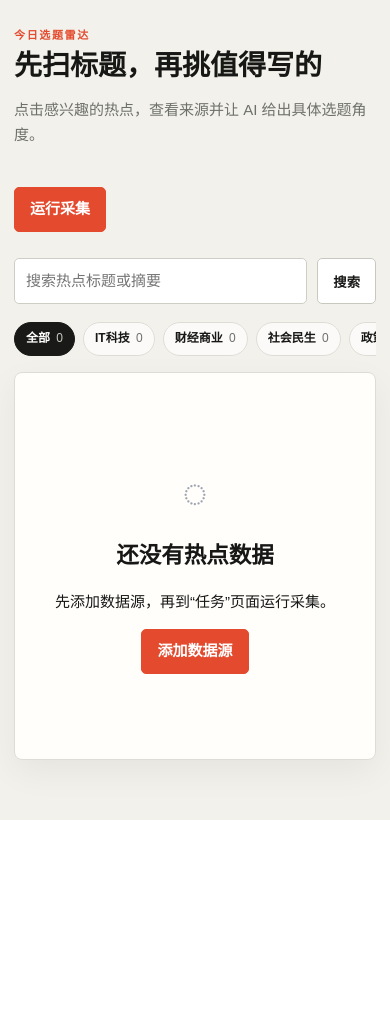
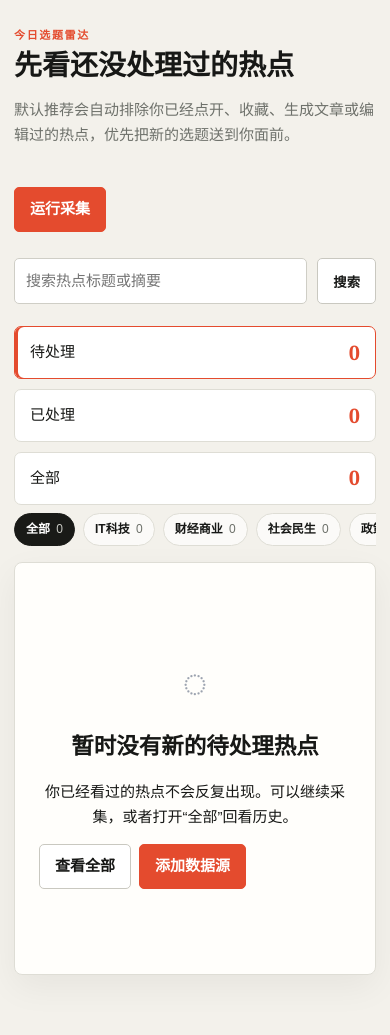
Before and after one commit to fjy566/Content-idea-workflow, a FastAPI app: page / in a window 390 px wide. Shown: the part 89-1124 px from the top of the page. Before the commit the page ends 909 px from the top, so only its background shows below. Run offline with FastAPI, Linux system fonts and the light colour scheme.

Commit message:
feat: prioritize unhandled topic recommendations

```diff
--- a/app/routes/dashboard.py
+++ b/app/routes/dashboard.py
@@ -11,10 +11,12 @@ from ..db import get_db
 from ..categories import CATEGORY_OPTIONS, categorize_topic
 from ..models import Topic
 from ..repositories import get_setting
+from ..topic_status import handled_topic_expression, unhandled_topic_expression
 from ..web import templates
 
 
 router = APIRouter()
+TOPIC_SCOPE_LABELS = {"pending": "待处理", "handled": "已处理", "all": "全部"}
 
 
 @router.get("/", response_class=HTMLResponse)
@@ -22,40 +24,69 @@ def dashboard(
     request: Request,
     q: str = Query(default=""),
     category: str = Query(default=""),
+    scope: str = Query(default="pending"),
     page: int = Query(default=1, ge=1),
     db: Session = Depends(get_db),
 ):
     page_size = 30
     active_category = category if category in CATEGORY_OPTIONS else ""
-    filters = [Topic.item_links.any()]
+    active_scope = scope if scope in TOPIC_SCOPE_LABELS else "pending"
+    base_filters = [Topic.item_links.any()]
     if q.strip():
         pattern = f"%{q.strip()}%"
-        filters.append(or_(Topic.title.ilike(pattern), Topic.summary.ilike(pattern)))
+        base_filters.append(or_(Topic.title.ilike(pattern), Topic.summary.ilike(pattern)))
+
+    handled_expression = handled_topic_expression()
+    if active_scope == "pending":
+        scope_expression = unhandled_topic_expression()
+    elif active_scope == "handled":
+        scope_expression = handled_expression
+    else:
+        scope_expression = None
+
+    filters = list(base_filters)
     if active_category:
         filters.append(Topic.category == active_category)
+    if scope_expression is not None:
+        filters.append(scope_expression)
 
     total_count = int(db.scalar(select(func.count(Topic.id)).where(*filters)) or 0)
     total_pages = max(1, ceil(total_count / page_size))
     current_page = min(page, total_pages)
-    statement = (
-        select(Topic)
-        .where(*filters)
+    statement = select(Topic, handled_expression.label("is_handled")).where(*filters)
+    rows = db.execute(
+        statement
         .order_by(Topic.recommendation_score.desc(), Topic.last_seen_at.desc())
         .offset((current_page - 1) * page_size)
         .limit(page_size)
-    )
-    topics = list(db.scalars(statement))
-    for topic in topics:
+    ).all()
+    topics = []
+    for topic, is_handled in rows:
+        topic.is_handled = bool(is_handled)
         topic.display_category = topic.category or categorize_topic(topic.title, topic.summary, topic.ai_tags)
-    count_filters = [Topic.item_links.any()]
-    if q.strip():
-        count_filters.append(or_(Topic.title.ilike(pattern), Topic.summary.ilike(pattern)))
+        topics.append(topic)
+
+    category_filters = list(base_filters)
+    if scope_expression is not None:
+        category_filters.append(scope_expression)
     category_counts = {name: 0 for name in CATEGORY_OPTIONS}
     for name, count in db.execute(
-        select(Topic.category, func.count(Topic.id)).where(*count_filters).group_by(Topic.category)
+        select(Topic.category, func.count(Topic.id)).where(*category_filters).group_by(Topic.category)
     ):
         if name in category_counts:
             category_counts[name] = int(count)
+
+    scope_counts: dict[str, int] = {}
+    for scope_name, expression in (
+        ("pending", unhandled_topic_expression()),
+        ("handled", handled_expression),
+        ("all", None),
+    ):
+        count_filters = list(base_filters)
+        if expression is not None:
+            count_filters.append(expression)
+        scope_counts[scope_name] = int(db.scalar(select(func.count(Topic.id)).where(*count_filters)) or 0)
+
     return templates.TemplateResponse(
         request=request,
         name="dashboard.html",
@@ -63,6 +94,9 @@ def dashboard(
             "topics": topics,
             "q": q,
             "active_category": active_category,
+            "scope": active_scope,
+            "scope_labels": TOPIC_SCOPE_LABELS,
+            "scope_counts": scope_counts,
             "category_counts": category_counts,
             "category_options": CATEGORY_OPTIONS,
             "page": current_page,
--- a/app/routes/topics.py
+++ b/app/routes/topics.py
@@ -30,6 +30,7 @@ from ..recommender import record_feedback
 from ..repositories import get_setting
 from ..topic_pipeline import calculate_baseline_score, topic_sources
 from ..topic_recommendations import normalize_recommendations, resolve_writing_angle
+from ..topic_status import is_topic_handled
 from ..utils import clean_text, relative_file_path
 from ..web import templates
 
@@ -100,11 +101,13 @@ def topic_page(request: Request, topic_id: int, db: Session = Depends(get_db)):
         record_feedback(db, topic_id, "view")
     except ValueError:
         pass
+    topic_is_handled = is_topic_handled(topic)
     return templates.TemplateResponse(
         request=request,
         name="topic.html",
         context={
             "topic": topic,
+            "topic_is_handled": topic_is_handled,
             "source_rows": _sources_for(db, topic_id),
             "chat_configured": provider.chat_config.configured,
             "chat_model": provider.chat_config.model,
--- a/app/static/enhancements.css
+++ b/app/static/enhancements.css
@@ -1,4 +1,10 @@
 .image-mode-grid { display:grid; grid-template-columns:repeat(3,minmax(0,1fr)); gap:9px; margin-bottom:12px; }
+.topic-scope-filter { display:grid; grid-template-columns:repeat(3,minmax(0,1fr)); gap:10px; margin:18px 0 12px; }
+.scope-tab { display:flex; align-items:center; justify-content:space-between; gap:12px; padding:13px 15px; color:var(--ink); background:#fff; border:1px solid var(--line); border-radius:7px; }
+.scope-tab:hover,.scope-tab.active { text-decoration:none; border-color:var(--accent); box-shadow:inset 3px 0 0 var(--accent); }
+.scope-tab strong { color:var(--accent); font:700 20px/1 Georgia,serif; }
+.topic-processed { display:inline-flex; align-items:center; padding:3px 7px; border-radius:999px; background:#eeede7; color:#696c64; font-size:10px; font-weight:800; }
+.topic-handled-notice { margin:0 0 20px; border-left-color:#74816f; background:#f0f5ef; color:#435147; }
 .soft-disabled { opacity:.55; cursor:not-allowed; }
 .run-progress { border-top:4px solid var(--accent); }
 .run-progress progress { width:100%; height:13px; accent-color:var(--accent); }
@@ -196,6 +202,7 @@ body[aria-busy="true"] { overflow:hidden; }
 .source-preset-chip strong { color:#1b6541; font-size:12px; }
 .source-preset-chip small { overflow:hidden; text-overflow:ellipsis; white-space:nowrap; color:var(--muted); font-size:10px; }
 @media(max-width:760px) {
+  .topic-scope-filter { grid-template-columns:1fr; }
   .pagination-bar { align-items:flex-start; flex-direction:column; }
   .editor-toolbar { position:static; }
   .editor-workspace { min-height:0; }
--- a/app/templates/base.html
+++ b/app/templates/base.html
@@ -6,7 +6,7 @@
   <title>{% block title %}Content Idea Workflow{% endblock %}</title>
   {% block head_extra %}{% endblock %}
   <link rel="stylesheet" href="/static/app.css">
-  <link rel="stylesheet" href="/static/enhancements.css?v=3">
+  <link rel="stylesheet" href="/static/enhancements.css?v=4">
 </head>
 <body>
   <header class="topbar">
--- a/app/templates/dashboard.html
+++ b/app/templates/dashboard.html
@@ -4,8 +4,8 @@
 <section class="page-header">
   <div>
     <p class="eyebrow">今日选题雷达</p>
-    <h1>先扫标题，再挑值得写的</h1>
-    <p class="muted">点击感兴趣的热点，查看来源并让 AI 给出具体选题角度。</p>
+    <h1>{% if scope == 'pending' %}先看还没处理过的热点{% elif scope == 'handled' %}回看已经处理过的热点{% else %}查看全部热点{% endif %}</h1>
+    <p class="muted">默认推荐会自动排除你已经点开、收藏、生成文章或编辑过的热点，优先把新的选题送到你面前。</p>
   </div>
   <a class="button primary" href="/admin">运行采集</a>
 </section>
@@ -13,13 +13,22 @@
 <form class="searchbar" method="get" action="/">
   <input name="q" value="{{ q }}" placeholder="搜索热点标题或摘要">
   {% if active_category %}<input type="hidden" name="category" value="{{ active_category }}">{% endif %}
+  <input type="hidden" name="scope" value="{{ scope }}">
   <button class="button" type="submit">搜索</button>
 </form>
 
+<nav class="topic-scope-filter" aria-label="热点处理状态">
+  {% for scope_name, label in scope_labels.items() %}
+  <a class="scope-tab {% if scope == scope_name %}active{% endif %}" href="/?scope={{ scope_name }}&q={{ q|urlencode }}{% if active_category %}&category={{ active_category|urlencode }}{% endif %}">
+    <span>{{ label }}</span><strong>{{ scope_counts[scope_name] }}</strong>
+  </a>
+  {% endfor %}
+</nav>
+
 <nav class="category-filter" aria-label="热点分类">
-  <a class="category-pill {% if not active_category %}active{% endif %}" href="/?q={{ q|urlencode }}">全部 <span>{{ category_counts.values()|sum }}</span></a>
+  <a class="category-pill {% if not active_category %}active{% endif %}" href="/?scope={{ scope }}&q={{ q|urlencode }}">全部 <span>{{ category_counts.values()|sum }}</span></a>
   {% for name in category_options %}
-  <a class="category-pill {% if active_category == name %}active{% endif %}" href="/?category={{ name|urlencode }}&q={{ q|urlencode }}">{{ name }} <span>{{ category_counts[name] }}</span></a>
+  <a class="category-pill {% if active_category == name %}active{% endif %}" href="/?scope={{ scope }}&category={{ name|urlencode }}&q={{ q|urlencode }}">{{ name }} <span>{{ category_counts[name] }}</span></a>
   {% endfor %}
 </nav>
 
@@ -32,16 +41,19 @@
 <nav class="pagination-bar" aria-label="热点分页">
   <span>第 {{ page }} / {{ total_pages }} 页，共 {{ total_count }} 条</span>
   <div class="button-row">
-    {% if page > 1 %}<a class="button" href="/?q={{ q|urlencode }}&category={{ active_category|urlencode }}&page={{ page - 1 }}">上一页</a>{% else %}<span class="button disabled">上一页</span>{% endif %}
-    {% if page < total_pages %}<a class="button primary" href="/?q={{ q|urlencode }}&category={{ active_category|urlencode }}&page={{ page + 1 }}">下一页</a>{% else %}<span class="button disabled">下一页</span>{% endif %}
+    {% if page > 1 %}<a class="button" href="/?scope={{ scope }}&q={{ q|urlencode }}&category={{ active_category|urlencode }}&page={{ page - 1 }}">上一页</a>{% else %}<span class="button disabled">上一页</span>{% endif %}
+    {% if page < total_pages %}<a class="button primary" href="/?scope={{ scope }}&q={{ q|urlencode }}&category={{ active_category|urlencode }}&page={{ page + 1 }}">下一页</a>{% else %}<span class="button disabled">下一页</span>{% endif %}
   </div>
 </nav>
 {% else %}
 <section class="empty-state">
   <div class="empty-icon">◌</div>
-  <h2>{% if active_category or q %}没有符合条件的热点{% else %}还没有热点数据{% endif %}</h2>
-  <p>{% if active_category or q %}换一个分类或搜索词试试。{% else %}先添加数据源，再到“任务”页面运行采集。{% endif %}</p>
-  <a class="button primary" href="{% if active_category or q %}/{% else %}/sources{% endif %}">{% if active_category or q %}查看全部{% else %}添加数据源{% endif %}</a>
+  <h2>{% if scope == 'pending' and not active_category and not q %}暂时没有新的待处理热点{% elif active_category or q %}没有符合条件的热点{% else %}还没有热点数据{% endif %}</h2>
+  <p>{% if scope == 'pending' and not active_category and not q %}你已经看过的热点不会反复出现。可以继续采集，或者打开“全部”回看历史。{% elif active_category or q %}换一个分类或搜索词试试。{% else %}先添加数据源，再到“任务”页面运行采集。{% endif %}</p>
+  <div class="button-row">
+    {% if scope == 'pending' %}<a class="button" href="/?scope=all">查看全部</a>{% endif %}
+    <a class="button primary" href="{% if active_category or q %}/?scope={{ scope }}{% else %}/sources{% endif %}">{% if active_category or q %}清除筛选{% else %}添加数据源{% endif %}</a>
+  </div>
 </section>
 {% endif %}
 {% endblock %}
--- a/app/templates/partials/topic_card.html
+++ b/app/templates/partials/topic_card.html
@@ -2,7 +2,7 @@
 <article class="topic-row">
   <a class="topic-row-link" href="/topics/{{ topic.id }}" aria-label="查看详情：{{ topic.title }}">
     <div class="topic-row-copy">
-      <div class="topic-title-line"><span class="topic-category">{{ topic.display_category }}</span><h2>{{ topic.title }}</h2></div>
+      <div class="topic-title-line"><span class="topic-category">{{ topic.display_category }}</span>{% if topic.is_handled %}<span class="topic-processed">已处理</span>{% endif %}<h2>{{ topic.title }}</h2></div>
       <p>{{ excerpt|truncate(100, true, '…') }}</p>
       <div class="topic-meta">
         <span>{{ topic.source_count }} 个来源</span>
--- a/app/templates/topic.html
+++ b/app/templates/topic.html
@@ -1,7 +1,7 @@
 {% extends "base.html" %}
 {% block title %}{{ topic.title }} · 选题工作台{% endblock %}
 {% block content %}
-<a class="back-link" href="/">← 返回热点列表</a>
+<a class="back-link" href="/?scope=pending">← 返回待处理推荐</a>
 
 <section class="detail-hero">
   <div class="detail-kicker">
@@ -20,6 +20,7 @@
 {% if notice == 'api_missing' %}
 <div class="alert error">还没有配置文本 API。先完成一次设置，之后每个热点都可以直接生成选题建议。</div>
 {% endif %}
+<div class="alert topic-handled-notice">已记录：你正在查看这个热点。返回列表后，它不会再次出现在“待处理推荐”；需要回看时可打开“全部”或“已处理”。</div>
 
 <div class="detail-layout editorial-layout">
   <div class="detail-main">
```
Also changed, not shown: app/topic_status.py (added, +44 -0 lines), docs/plans/2026-08-12-unhandled-topic-recommendations.md (added, +24 -0 lines), tests/test_business_routes.py (+43 -0 lines), tests/test_loading_ui.py (+1 -1 lines), README.md.
